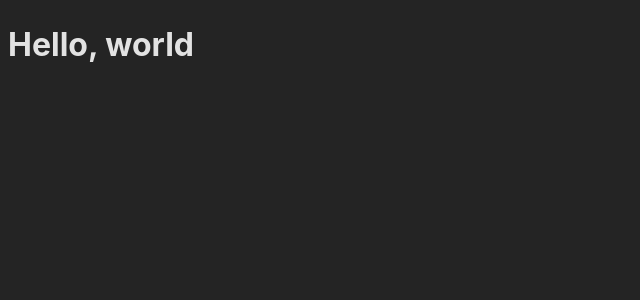
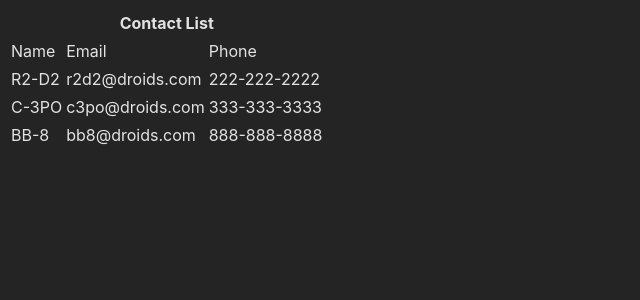
Before and after one commit to austinvoss/contact-list, a React (Vite) app: page / in a window 1280 px wide. Shown: the top 300 px of the page, without its empty margins (0-640 px from the left). Built offline with nearby package versions, Linux system fonts and the light colour scheme.

Commit message:
set up the table

```diff
--- a/src/App.jsx
+++ b/src/App.jsx
@@ -1,9 +1,10 @@
 import { useState } from "react";
+import ContactList from "./components/ContactList";
 
 function App() {
   return (
     <>
-      <h1>Hello, world</h1>
+      <ContactList />
     </>
   );
 }
--- /dev/null
+++ b/src/components/ContactList.jsx
@@ -0,0 +1,33 @@
+import React from "react";
+import { useState } from "react";
+import ContactRow from "./ContactRow";
+
+export default function ContactList() {
+  const dummyContacts = [
+    { id: 1, name: "R2-D2", phone: "222-222-2222", email: "r2d2@droids.com" },
+    { id: 2, name: "C-3PO", phone: "333-333-3333", email: "c3po@droids.com" },
+    { id: 3, name: "BB-8", phone: "888-888-8888", email: "bb8@droids.com" },
+  ];
+  const [contacts, setContacts] = useState(dummyContacts);
+  console.log("Contacts: ", contacts);
+
+  return (
+    <table>
+      <thead>
+        <tr>
+          <th colSpan="3">Contact List</th>
+        </tr>
+      </thead>
+      <tbody>
+        <tr>
+          <td>Name</td>
+          <td>Email</td>
+          <td>Phone</td>
+        </tr>
+        {contacts.map((contact) => {
+          return <ContactRow key={contact.id} contact={contact} />;
+        })}
+      </tbody>
+    </table>
+  );
+}
--- /dev/null
+++ b/src/components/ContactRow.jsx
@@ -0,0 +1,9 @@
+export default function ContactRow({ contact }) {
+  return (
+    <tr>
+      <td>{contact.name}</td>
+      <td>{contact.email}</td>
+      <td>{contact.phone}</td>
+    </tr>
+  );
+}
```
